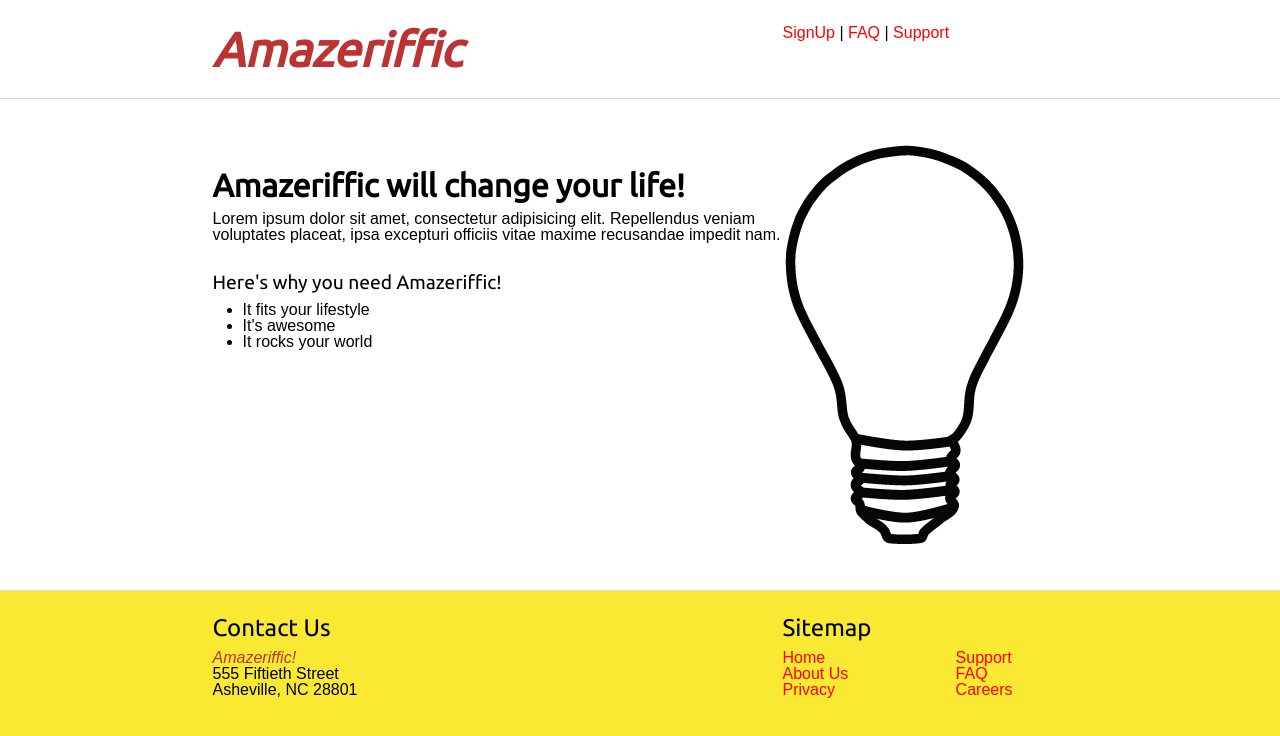
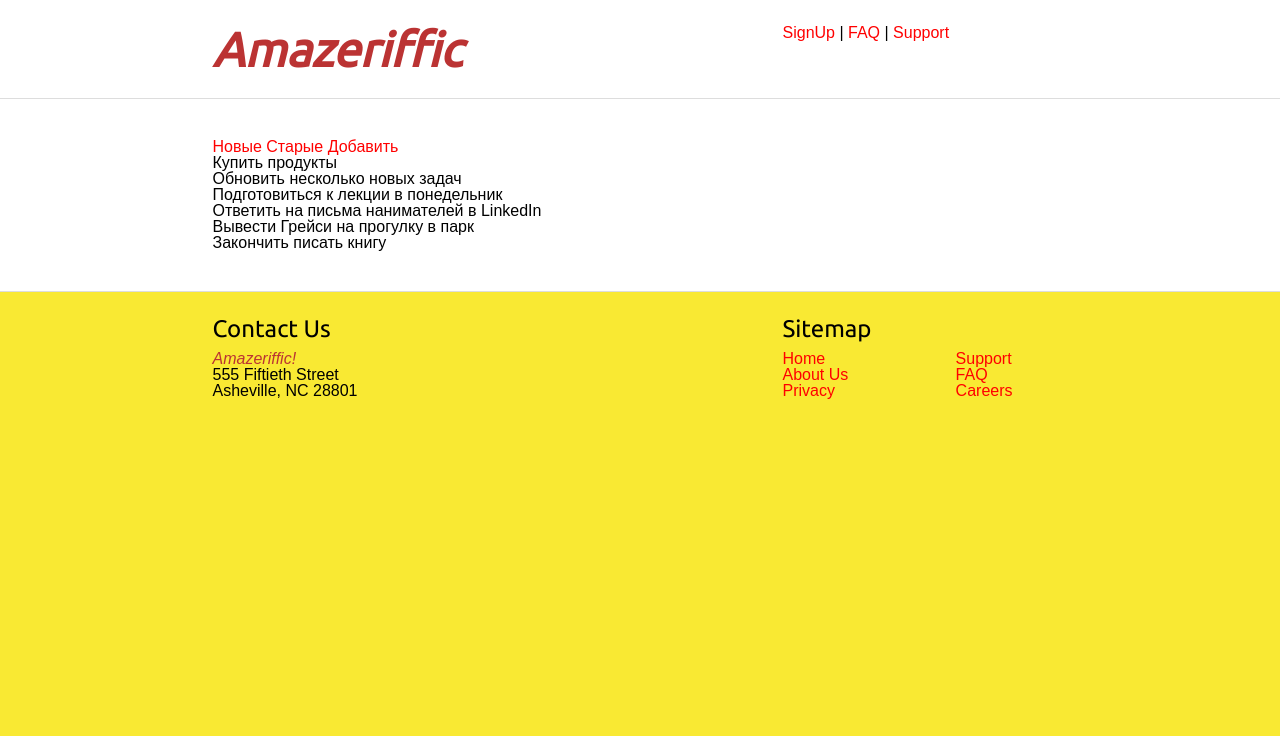
Before and after one commit to pemmasanibhanu/HW2, a plain HTML site: page index.html in a window 1280 px wide. Drawn offline with Linux system fonts and the light colour scheme; a web font is replaced by a local one.

Commit message:
Change main

```diff
--- a/index.html
+++ b/index.html
@@ -21,18 +21,20 @@
 	</header>
 	<main>
 		<div class="container">
-			<div class="left">
-				<h2>Amazeriffic will change your life!</h2>
-				<p>Lorem ipsum dolor sit amet, consectetur adipisicing elit. 	Repellendus veniam voluptates placeat, ipsa excepturi 	officiis vitae maxime recusandae impedit nam.</p>
-				<h3>Here's why you need Amazeriffic!</h3>
+			<div class="tabs">
+				<a href=""><span class="active">Новые</span></a>
+				<a href=""><span>Старые</span></a>
+				<a href=""><span>Добавить</span></a>
+			</div>
+			<div class="content">
 				<ul>
-					<li>It fits your lifestyle</li>
-					<li>It's awesome</li>
-					<li>It rocks your world</li>
+					<li>Купить продукты</li>
+					<li>Обновить несколько новых задач</li>
+					<li>Подготовиться к лекции в понедельник</li>
+					<li>Ответить на письма нанимателей в LinkedIn</li>
+					<li>Вывести Грейси на прогулку в парк</li>
+					<li>Закончить писать книгу</li>
 				</ul>
-			</div>
-			<div class="right">
-				<img src="lightbulb.png" alt="Изображение лампочки">
 			</div>
 		</div>
 	</main>
```
